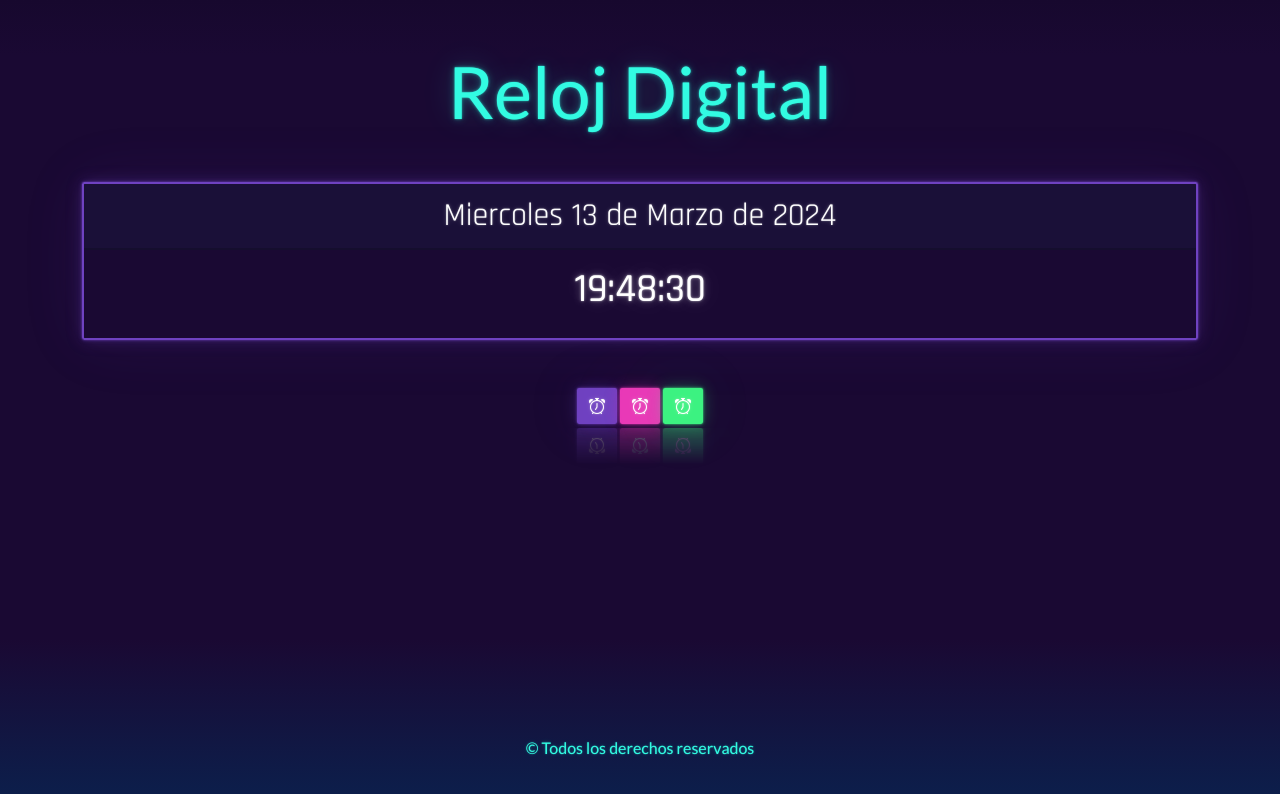
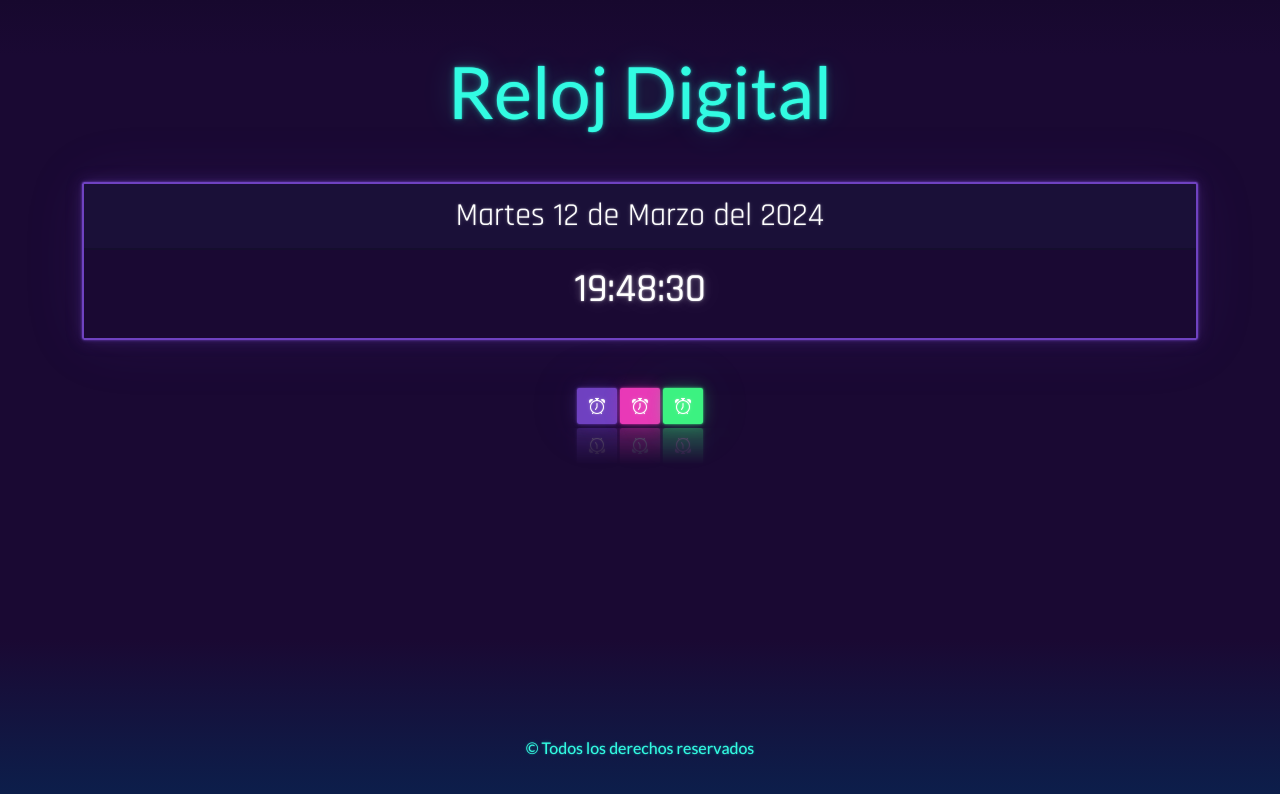
Before and after one commit to rollingcodeschool/practicaBOM-c89i, a plain HTML site: page index.html in a window 1280 px wide. Drawn offline with nearby package versions, Linux system fonts and the light colour scheme.

Commit message:
reemplazamos los datos de la fecha con los valores del objeto Date

```diff
--- a/index.html
+++ b/index.html
@@ -14,9 +14,9 @@
       <h1 class="display-2">Reloj Digital</h1>
       <section class="mt-5">
         <div class="card border-primary rajdhani-regular">
-          <div class="card-header fs-2">Miercoles 13 de Marzo de 2024</div>
+          <div class="card-header fs-2" id="fecha">Miercoles 13 de Marzo de 2024</div>
           <div class="card-body">
-            <h5 class="card-title fs-1">19:48:30</h5>
+            <h5 class="card-title fs-1" id="hora">19:48:30</h5>
           </div>
         </div>
         <div class="mt-5 reflejoBtn">
--- a/js/reloj.js
+++ b/js/reloj.js
@@ -0,0 +1,36 @@
+const fechaActual = new Date();
+
+const diasDeLaSemana = [
+  "Domingo",
+  "Lunes",
+  "Martes",
+  "Miércoles",
+  "Jueves",
+  "Viernes",
+  "Sábado",
+];
+
+const mesesDelAnio = [
+  "Enero",
+  "Febrero",
+  "Marzo",
+  "Abril",
+  "Mayo",
+  "Junio",
+  "Julio",
+  "Agosto",
+  "Septiembre",
+  "Octubre",
+  "Noviembre",
+  "Diciembre",
+];
+
+const fecha = document.querySelector('#fecha');
+
+fecha.innerHTML = `${diasDeLaSemana[fechaActual.getDay()]} ${fechaActual.getDate()} de ${mesesDelAnio[fechaActual.getMonth()]} del ${fechaActual.getFullYear()}`
+// console.log(fechaActual);
+// console.log(fechaActual.getMonth());
+// console.log(mesesDelAnio[fechaActual.getMonth()]);
+// console.log(fechaActual.getDate());
+// console.log(fechaActual.getDay());
+// console.log(diasDeLaSemana[fechaActual.getDay()]);
```
